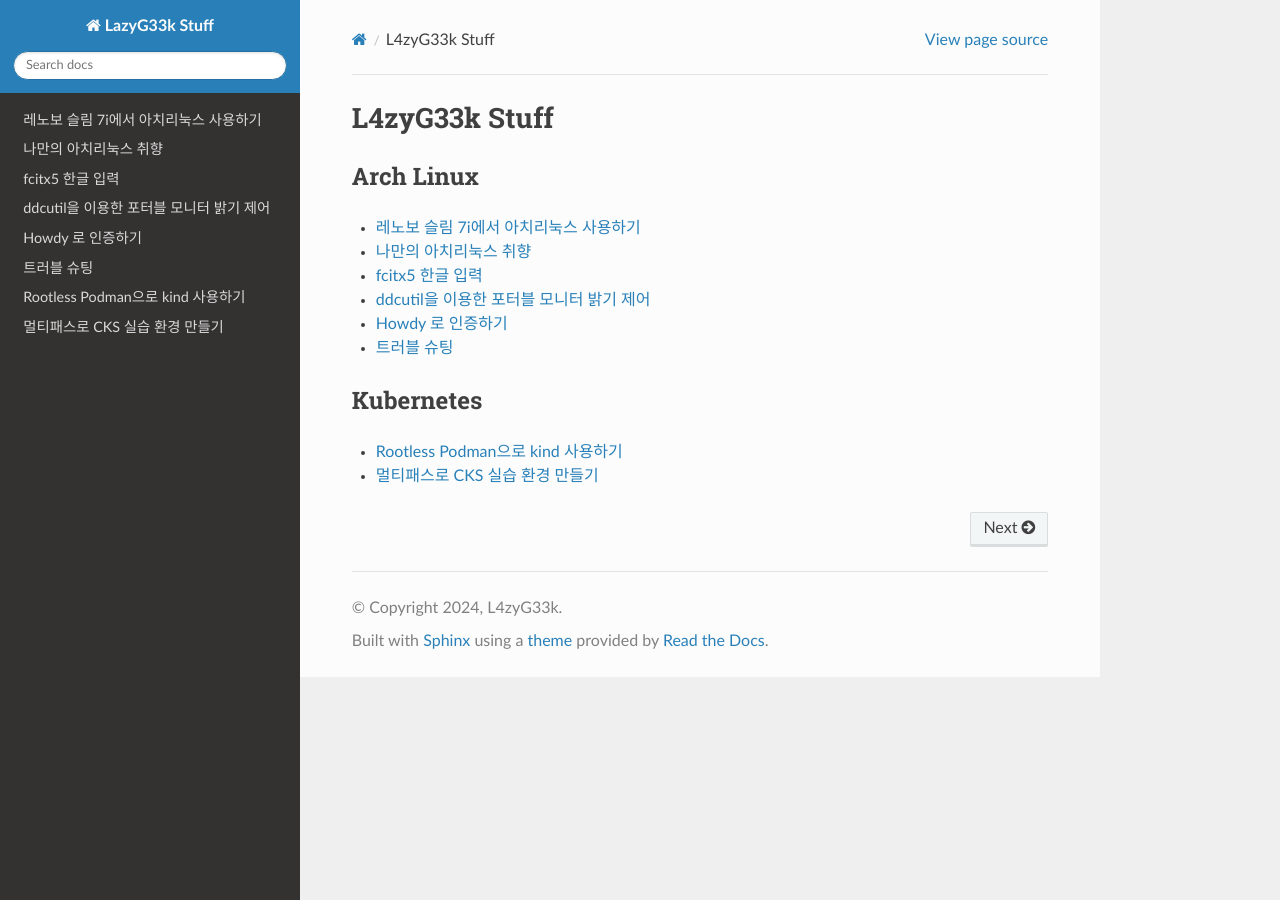
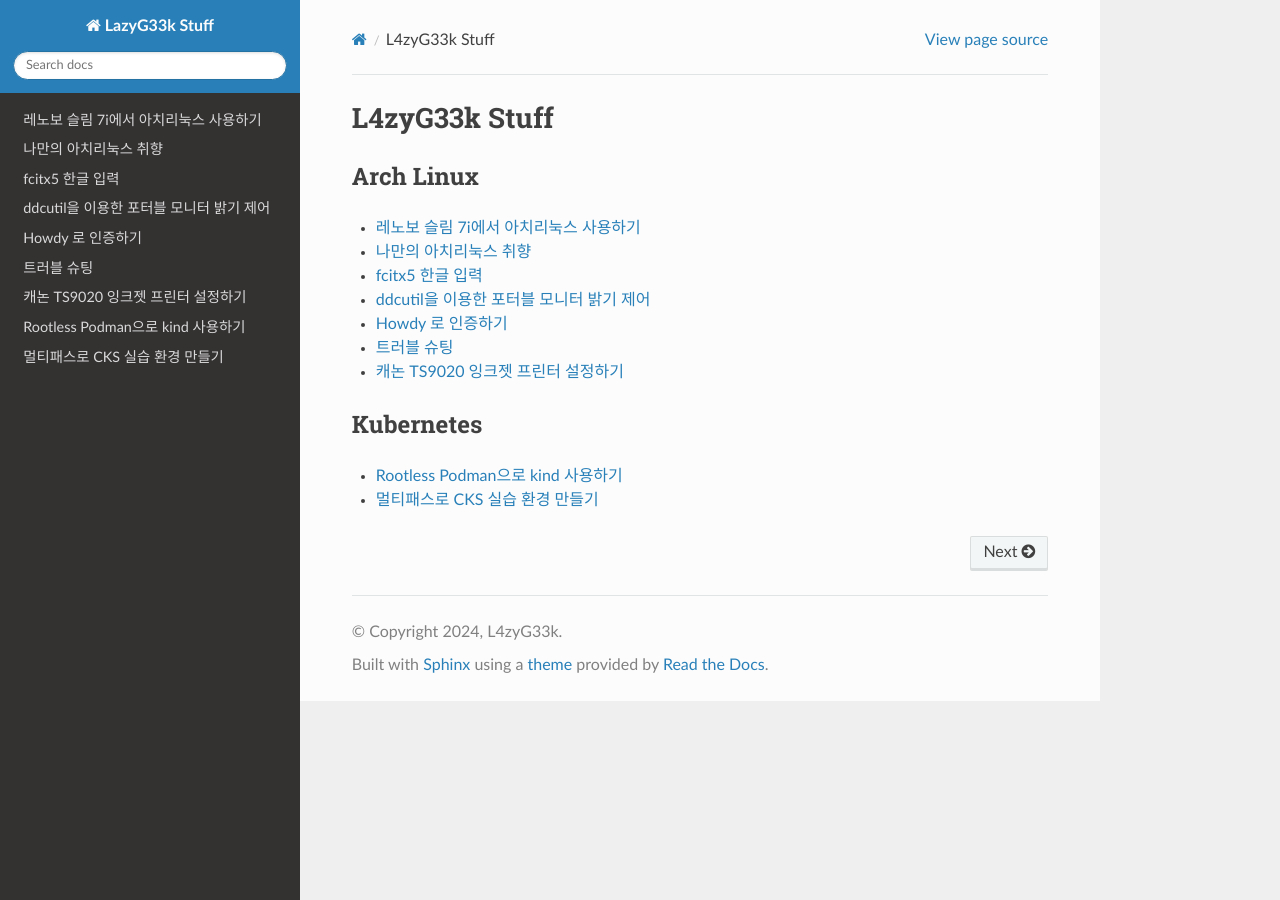
Before and after one commit to l4zyg33k/l4zyg33k.github.io, a Sphinx documentation site: the page built from doc/index.rst, in a window 1280 px wide. Built offline with Sphinx 7.4.7 and the Read the Docs theme 3.1.0, drawn with Linux system fonts in a browser that asks for light colours.

Commit message:
새로운 페이지 추가

````diff
--- /dev/null
+++ b/doc/archlinux/settings-ts9020.md
@@ -0,0 +1,35 @@
+# 캐논 TS9020 잉크젯 프린터 설정하기
+
+## 프린터
+### sane 데몬 설지
+```shell
+pacin cups
+sudo systemctl enable cups.service
+sudo systemctl start cups.service
+```
+
+### IPPS 프로토콜 사용
+/etc/nsswitch.conf
+```properties
+hosts: mymachines mdns_minimal [NOTFOUND=return] resolve [!UNAVAIL=return] files myhostname dns
+```
+```shell
+sudo systemctl enable avahi-daemon.service
+sudo systemctl start avahi-daemon.service
+```
+
+### 드라이버 설치
+```shell
+yay -Syu cnijfilter2
+```
+
+## 스캐너
+### sane 설치
+```shell
+pacin sane
+```
+
+### scangearmp2-sane-git 설치
+```shell
+yay -Syu scangearmp2-sane-git
+```
--- a/doc/index.rst
+++ b/doc/index.rst
@@ -12,6 +12,7 @@ Arch Linux
    archlinux/using-ddcutil.md
    archlinux/using-howdy.md
    archlinux/trouble-shootings.md
+   archlinux/settings-ts9020.md
 
 Kubernetes
 ----------
````
Also changed, not shown: 1 other file.
